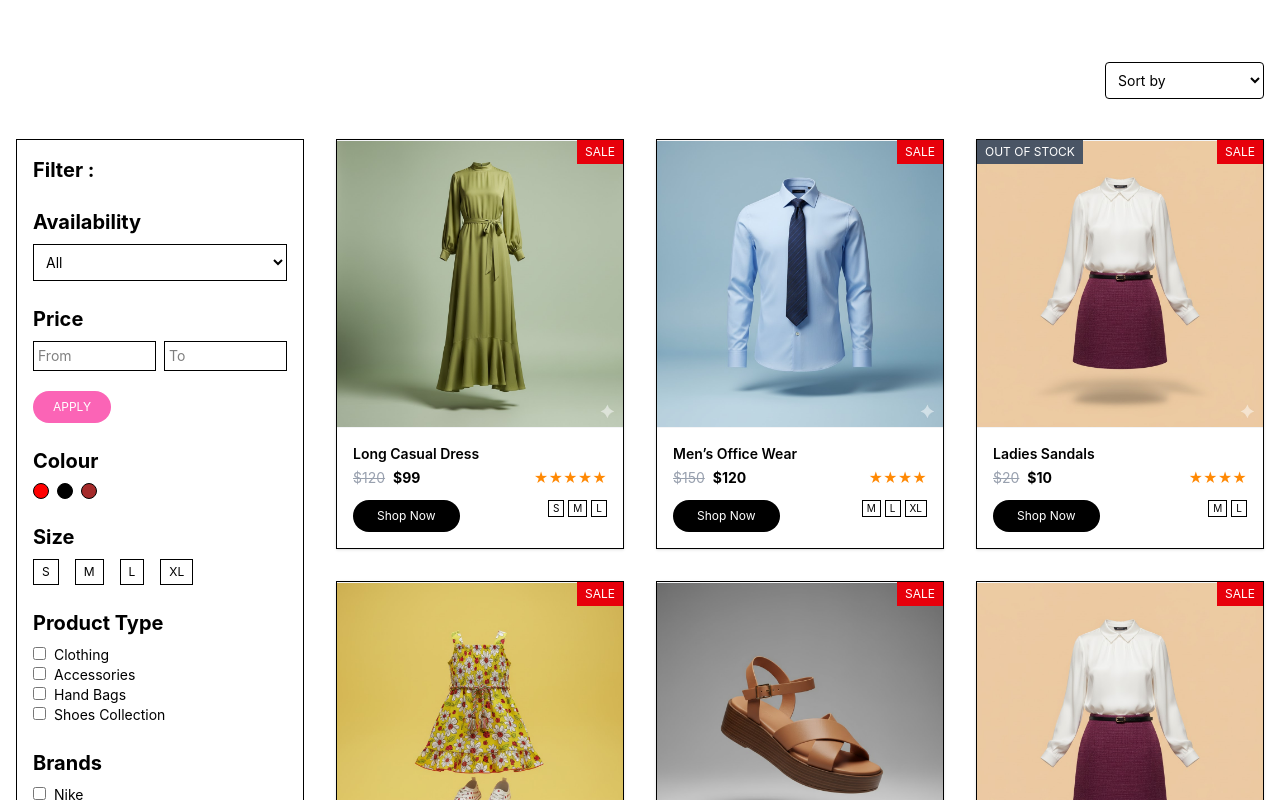
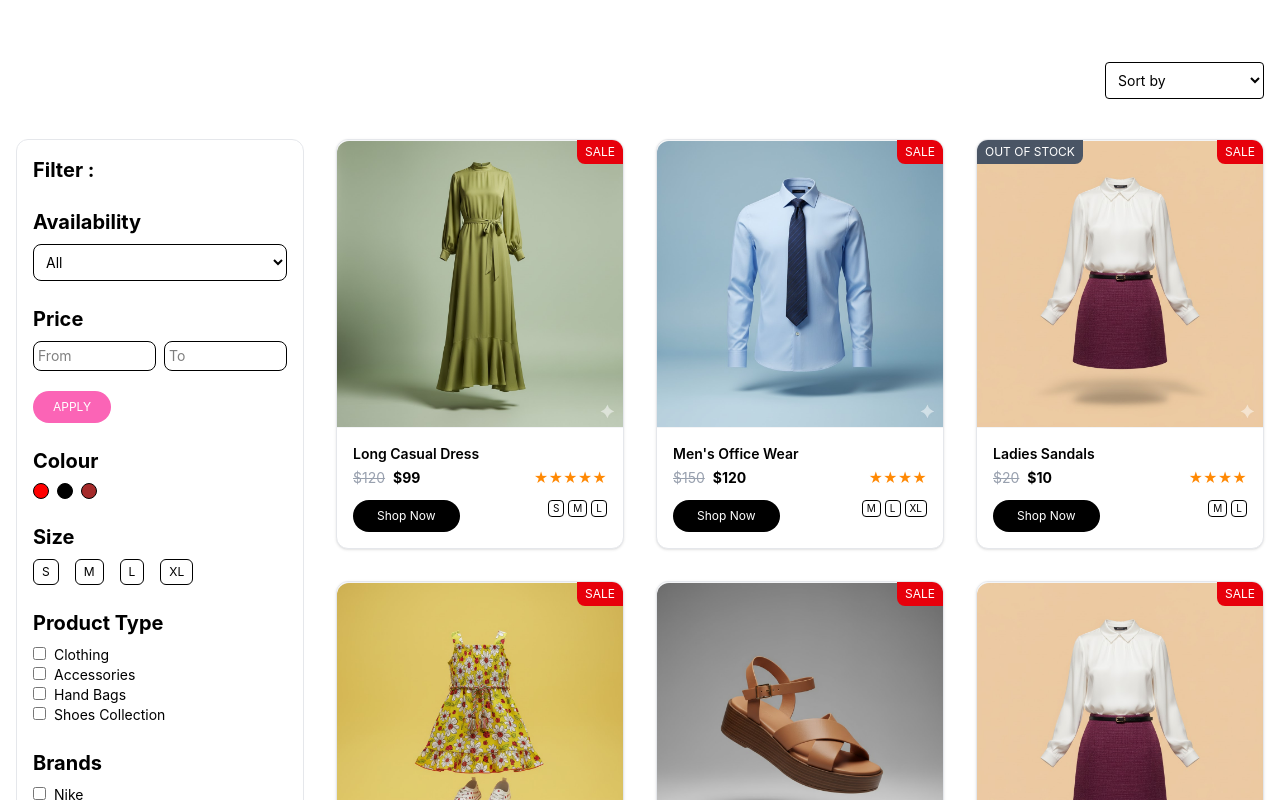
Before and after one commit to supunyasanthaofficial/Cotton, a React (Vite) app: page /fashions in a window 1280 px wide. Shown: the part 460-1260 px from the top of the page. Built offline with nearby package versions, Linux system fonts and the light colour scheme.

Commit message:
Fix the filter scrollbar sticky issue and border curves.

```diff
--- a/src/components/FashionProductSection.jsx
+++ b/src/components/FashionProductSection.jsx
@@ -19,7 +19,7 @@ const products = [
     inStock: true,
   },
   {
-    title: "Men’s Office Wear",
+    title: "Men's Office Wear",
     image: NA2,
     oldPrice: 150,
     price: 120,
@@ -126,13 +126,13 @@ const FilterSidebar = ({
   setSelectedTypes,
   setSelectedBrands,
 }) => (
-  <aside className="border bg-white p-4 text-sm space-y-6 max-h-[100vh] overflow-y-auto">
+  <aside className="border bg-white p-4 text-sm space-y-6 sticky top-4 h-fit max-h-[calc(100vh-2rem)] overflow-y-auto rounded-xl border-gray-200">
     <h3 className="font-bold text-xl">Filter :</h3>
 
     <div>
       <p className="font-bold text-xl mb-2">Availability</p>
       <select
-        className="w-full border p-2"
+        className="w-full border p-2 rounded-lg"
         value={availability}
         onChange={(e) => setAvailability(e.target.value)}
       >
@@ -148,13 +148,13 @@ const FilterSidebar = ({
         <input
           type="number"
           placeholder="From"
-          className="border w-1/2 p-1"
+          className="border w-1/2 p-1 rounded-lg"
           onChange={(e) => setPriceFrom(e.target.value)}
         />
         <input
           type="number"
           placeholder="To"
-          className="border w-1/2 p-1"
+          className="border w-1/2 p-1 rounded-lg"
           onChange={(e) => setPriceTo(e.target.value)}
         />
       </div>
@@ -184,7 +184,7 @@ const FilterSidebar = ({
           <span
             key={s}
             onClick={() => setSelectedSize(s)}
-            className="border px-2 py-1 text-xs cursor-pointer"
+            className="border px-2 py-1 text-xs cursor-pointer rounded-md"
           >
             {s}
           </span>
@@ -231,19 +231,23 @@ const FilterSidebar = ({
 );
 
 const ProductCard = ({ product }) => (
-  <div className="border bg-white shadow-sm relative hover:shadow-md transition">
-    <span className="absolute top-0 right-0 bg-red-600 text-white text-xs px-2 py-1">
+  <div className="border bg-white shadow-sm relative hover:shadow-md transition rounded-xl overflow-hidden border-gray-200">
+    <span className="absolute top-0 right-0 bg-red-600 text-white text-xs px-2 py-1 rounded-bl-lg">
       SALE
     </span>
 
     {!product.inStock && (
-      <span className="absolute top-0 left-0 bg-gray-600 text-white text-xs px-2 py-1">
+      <span className="absolute top-0 left-0 bg-gray-600 text-white text-xs px-2 py-1 rounded-br-lg">
         OUT OF STOCK
       </span>
     )}
 
-    <div className="h-72  bg-gray-100 flex items-center justify-center">
-      <img src={product.image} alt={product.title} className="max-h-full" />
+    <div className="h-72 bg-gray-100 flex items-center justify-center rounded-t-xl">
+      <img
+        src={product.image}
+        alt={product.title}
+        className="max-h-full rounded-t-xl object-cover w-full"
+      />
     </div>
 
     <div className="p-4">
@@ -268,7 +272,7 @@ const ProductCard = ({ product }) => (
 
         <div className="flex gap-1 flex-wrap justify-end">
           {product.sizes.map((s) => (
-            <span key={s} className="border text-[10px] px-1">
+            <span key={s} className="border text-[10px] px-1 rounded-sm">
               {s}
             </span>
           ))}
@@ -278,7 +282,7 @@ const ProductCard = ({ product }) => (
   </div>
 );
 
-const NewArrivalsSection = () => {
+const FashionProductSection = () => {
   const [availability, setAvailability] = useState("all");
   const [priceFrom, setPriceFrom] = useState("");
   const [priceTo, setPriceTo] = useState("");
@@ -321,7 +325,6 @@ const NewArrivalsSection = () => {
           <option>Sort by</option>
           <option>Price: Low to High</option>
           <option>Price: High to Low</option>
-
           <option>Rating</option>
         </select>
       </div>
@@ -348,4 +351,4 @@ const NewArrivalsSection = () => {
   );
 };
 
-export default NewArrivalsSection;
+export default FashionProductSection;
```
